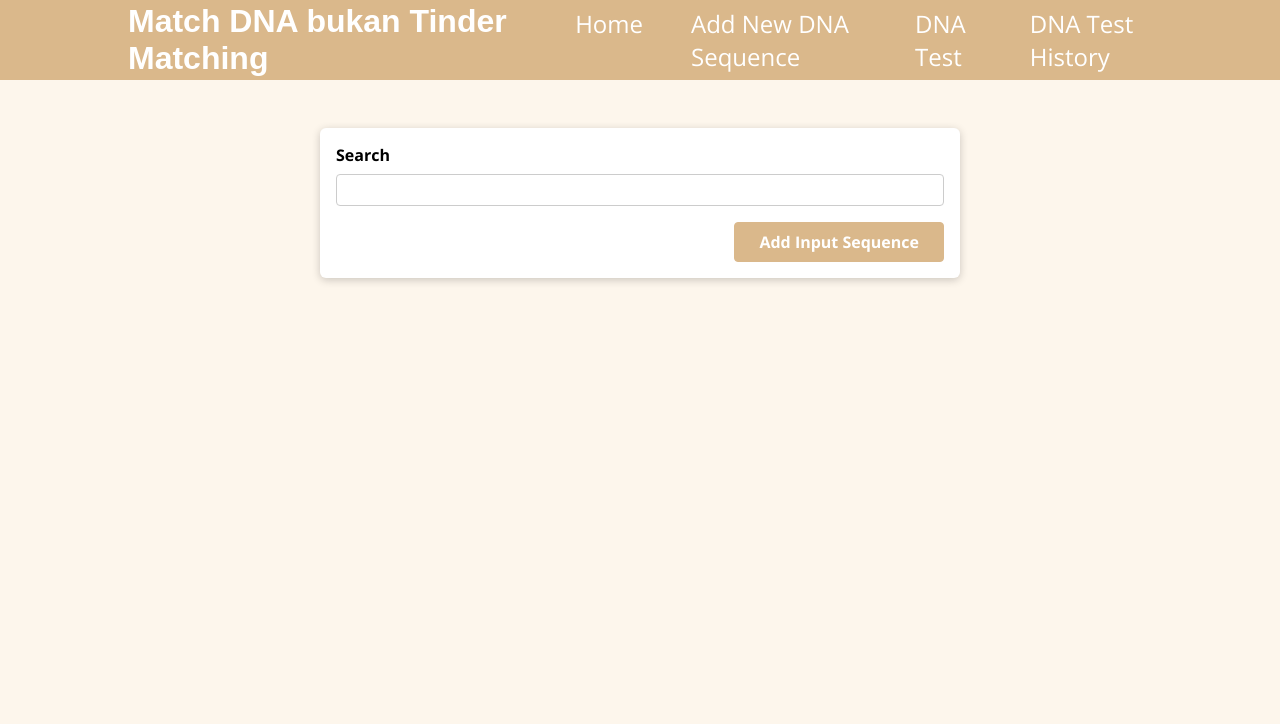
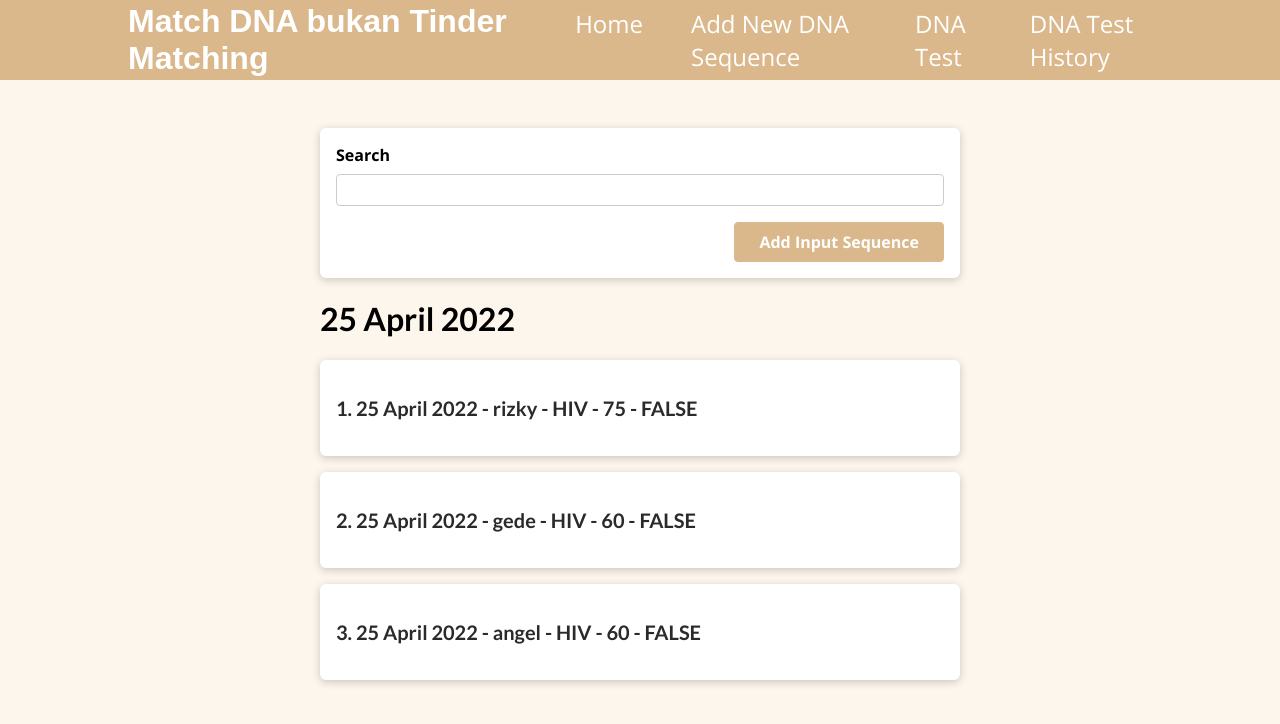
Before and after one commit to LordGedelicious/DNA-Pattern-Matching-Website, a Next.js app in the folder logrocket-nextjs/: page /search-Dna in a window 1280 px wide. Shown: the top 724 px of the page. Built offline with nearby package versions, Linux system fonts and the light colour scheme.

Commit message:
update a couple bug-fixing

```diff
--- a/logrocket-nextjs/components/dnas/DnaResults.js
+++ b/logrocket-nextjs/components/dnas/DnaResults.js
@@ -1,10 +1,21 @@
 import DnaResult from './DnaResult';
 import classes from './DnaResults.module.css';
+
+function testIfExist(input) {
+  try {
+      return input.dnaresults[0].tanggal;
+  } catch (error) {
+      console.log("keluar");
+      return;
+  }
+}
+
 
 function DnaResults(props) {
 return (
   <ul className={classes.list}>
-      <h1>25 April 2022</h1>
+
+    <h1>{testIfExist(props)}</h1>
     {props.dnaresults.map((dnaresult) => (
       <DnaResult
         key={dnaresult.id}
@@ -12,9 +23,8 @@ function DnaResults(props) {
         tanggal={dnaresult.tanggal}
         nama={dnaresult.nama}
         penyakit={dnaresult.penyakit}
-          similar = {dnaresult.similar}
-          prediksi={dnaresult.prediksi}
-        />
+        similar={dnaresult.similar}
+        prediksi={dnaresult.prediksi} />
     ))}
   </ul>
 );
--- a/logrocket-nextjs/pages/search-Dna.js
+++ b/logrocket-nextjs/pages/search-Dna.js
@@ -1,5 +1,33 @@
 import DnaSearchForm from '../components/dnas/DnaSearchForm';
+import DnaResults from '../components/dnas/DnaResults'
 
+
+var DUMMY_RESULTS = [
+    {
+        id: '1',
+        tanggal: '25 April 2022',
+        nama: "rizky",
+        penyakit: 'HIV',
+        similar: "75",
+        prediksi: 'FALSE'
+    },
+    {
+        id: '2',
+        tanggal: '25 April 2022',
+        nama: "gede",
+        penyakit: 'HIV',
+        similar: "60",
+        prediksi: 'FALSE'
+    },
+    {
+        id: '3',
+        tanggal: '25 April 2022',
+        nama: "angel",
+        penyakit: 'HIV',
+        similar: "60",
+        prediksi: 'FALSE'
+    }
+];
 
 function DnaSearchPage() {
     function addDnaHandler( enteredDnaData) {
@@ -7,7 +35,9 @@ function DnaSearchPage() {
         console.log(enteredDnaData);
     }
 
-    return <DnaSearchForm onAddDna = {addDnaHandler}/>
+    return (
+        <><DnaSearchForm onAddDna={addDnaHandler} />
+        <DnaResults dnaresults={DUMMY_RESULTS} /></>)
 }
 
 export default DnaSearchPage;
```
Also changed, not shown: logrocket-nextjs/algorithm/validateSearch.js (+18 -7 lines), logrocket-nextjs/ssr-server.js (+27 -0 lines), logrocket-nextjs/sample/gede.txt (added). Lines whose indentation alone changed are shown as unchanged.
